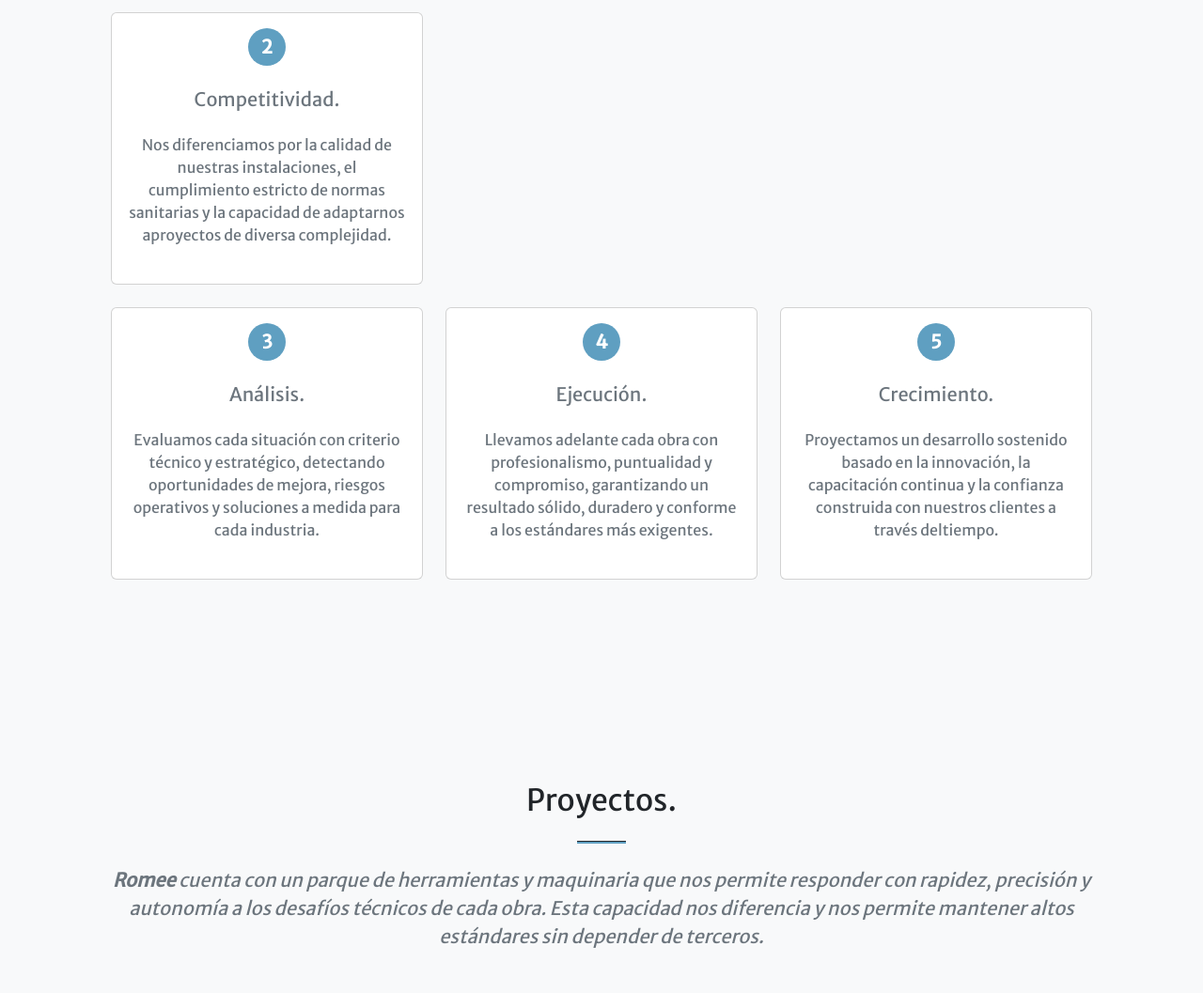
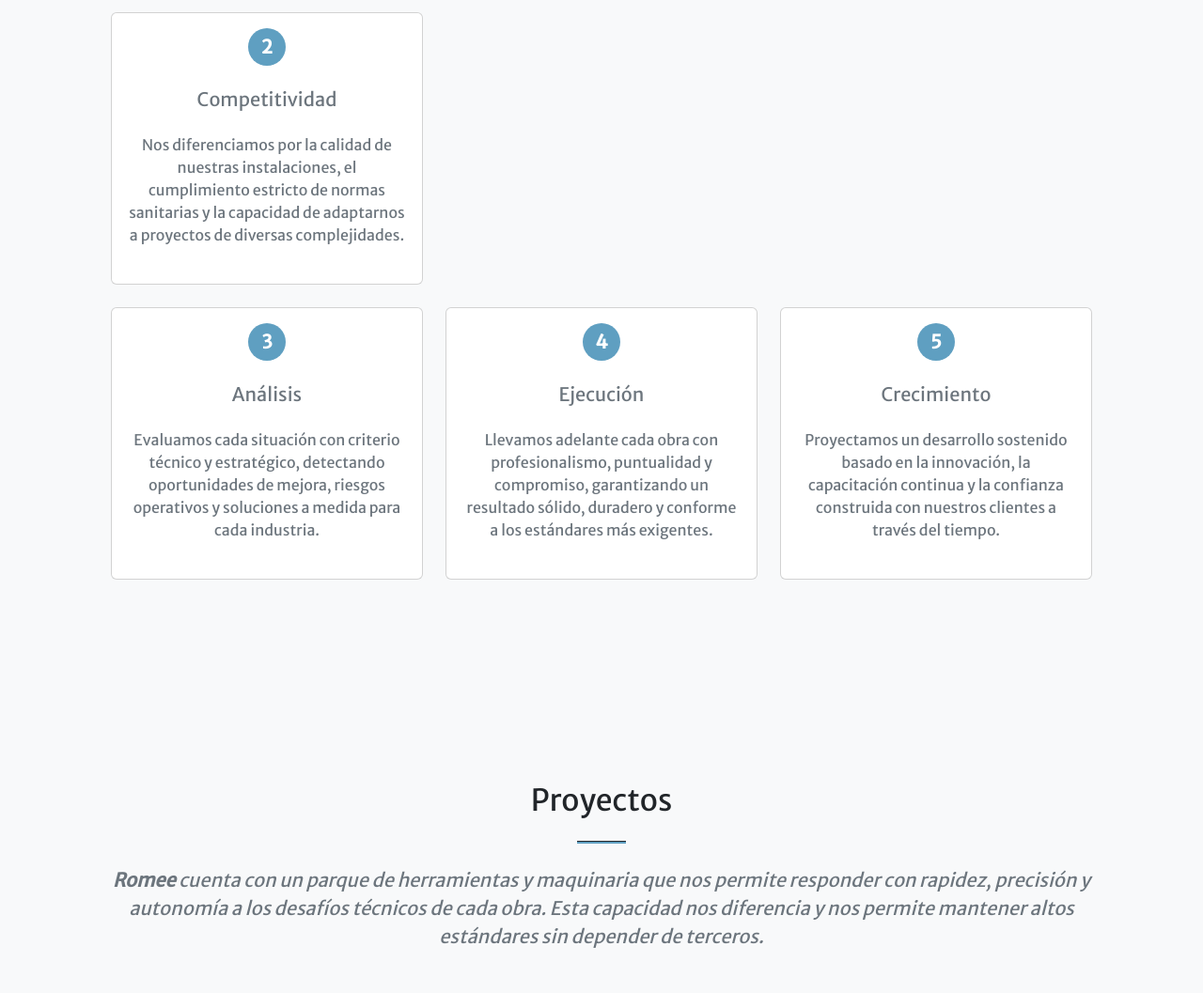
Before and after one commit to igsefi/Romee, a PHP site: page /phpmailer/ in a window 1280 px wide. Shown: the part 4402-5459 px from the top of the page at 94% size. Run offline with PHP 8.4, Linux system fonts and the light colour scheme; some libraries are stand-ins or nearby versions.

Commit message:
correcciones en textos

```diff
--- a/index.php
+++ b/index.php
@@ -56,7 +56,7 @@
         <section class="page-section bg-primary-grey-romee" id="contacto_view">
             <div class="container px-4 px-lg-5">
 
-                <h2 class="text-white text-center mt-0">Contacto.</h2>
+                <h2 class="text-white text-center mt-0">Contacto</h2>
                 <hr class="divider" />
                 <br>
 
--- a/pages/inicio_view.php
+++ b/pages/inicio_view.php
@@ -17,7 +17,7 @@
                 <ul class="list-info-romee fs-5 fst-italic" data-aos="zoom-in" data-aos-duration="800" data-aos-delay="400">
                     <li>Especialización en montaje industrial y soldaduras sanitarias.</li>
                     <li>Enfoque en industrias alimenticia, farmacéutica y biotecnología.</li>
-                    <li> Principales valores: Colaboración, Excelencia, Integridad, Innovación</li>
+                    <li> Nuestros valores: Colaboración, Excelencia, Integridad, Innovación.</li>
                 </ul>
                 <a class="btn btn-primary btn-xl" href="#contacto_view" data-aos="zoom-in" data-aos-duration="800" data-aos-delay="800">Solicitá una cotización</a>
             </div>
--- a/pages/nosotros_view.php
+++ b/pages/nosotros_view.php
@@ -1,6 +1,6 @@
 <section class="page-section bg-primary-grey-romee" id="sobre_nosotros">
     <div class="container px-4 px-lg-5">
-        <h2 class="text-white text-center mt-0">Sobre nosotros.</h2>
+        <h2 class="text-white text-center mt-0">Sobre nosotros</h2>
         <hr class="divider" />
 
         <br>
@@ -48,7 +48,7 @@
 
 <section class="page-section">
     <div class="container px-4 px-lg-5">
-        <h2 class="text-center mt-0">Nuestros Valores.</h2>
+        <h2 class="text-center mt-0">Nuestros Valores</h2>
         <hr class="divider" />
 
         <div class="row mb-5">
--- a/pages/proyectos_clientes_view.php
+++ b/pages/proyectos_clientes_view.php
@@ -1,6 +1,6 @@
 <section class="page-section" id="proyectos_view">
     <div class="container px-4 px-lg-5">
-        <h2 class="text-center mt-0">Proyectos.</h2>
+        <h2 class="text-center mt-0">Proyectos</h2>
         <hr class="divider divider" />
 
         <p class="text-center fs-5 mb-5 fst-italic text-muted" data-aos="fade-up">
@@ -200,7 +200,7 @@
 <section class="page-section" id="clientes_view">
     <div class="container px-4 px-lg-5">
 
-        <h2 class="text-center mt-0">Clientes.</h2>
+        <h2 class="text-center mt-0">Clientes</h2>
         <hr class="divider divider" />
 
         <div class="row">
--- a/pages/servicios_view.php
+++ b/pages/servicios_view.php
@@ -5,7 +5,7 @@
             </div>
         </div> -->
 
-        <h2 class="text-white text-center mt-0">Servicios.</h2>
+        <h2 class="text-white text-center mt-0">Servicios</h2>
         <hr class="divider divider" />
 
         <div class="row">
@@ -60,7 +60,7 @@
 
 <section class="page-section" id="metodologia_view">
     <div class="container px-4 px-lg-5">
-        <h2 class="text-center mt-0">Metodología de trabajo.</h2>
+        <h2 class="text-center mt-0">Metodología de trabajo </h2>
         <hr class="divider divider" />
 
 
@@ -114,7 +114,7 @@
     <div class="container px-4 px-lg-5">
 
         <!-- Estrategias -->
-        <h2 class="text-center"> Estrategias.</h2>
+        <h2 class="text-center"> Estrategias </h2>
         <hr class="divider divider" />
 
 
@@ -126,7 +126,7 @@
                     <div class="card-body text-muted text-center">
                         <div class="step-circle mx-auto mb-4">1</div>
                         <div>
-                            <h5 class="mb-4">Planificación.</h5>
+                            <h5 class="mb-4">Planificación</h5>
                             <p class="mb-4">Definimos cada proyecto
                             con una planificación precisa,
                             ajustada a los requerimientos
@@ -141,13 +141,13 @@
                     <div class="card-body text-muted text-center">
                         <div class="step-circle mx-auto mb-4">2</div>
                         <div>
-                            <h5 class="mb-4">Competitividad.</h5>
+                            <h5 class="mb-4">Competitividad</h5>
                             <p class="mb-4">Nos diferenciamos por la calidad
                             de nuestras instalaciones, el
                             cumplimiento estricto de normas
                             sanitarias y la capacidad de
-                            adaptarnos aproyectos de diversa
-                            complejidad.</p>
+                            adaptarnos a proyectos de diversas
+                            complejidades.</p>
                         </div>
                     </div>
                 </div>
@@ -169,7 +169,7 @@
                     <div class="card-body text-muted text-center">
                         <div class="step-circle mx-auto mb-4">3</div>
                         <div>
-                            <h5 class="mb-4">Análisis.</h5>
+                            <h5 class="mb-4">Análisis</h5>
                             <p class="mb-4">Evaluamos cada situación con
                             criterio técnico y estratégico,
                             detectando oportunidades de mejora,
@@ -186,7 +186,7 @@
                     <div class="card-body text-muted text-center">
                         <div class="step-circle mx-auto mb-4">4</div>
                         <div>
-                            <h5 class="mb-4">Ejecución.</h5>
+                            <h5 class="mb-4">Ejecución</h5>
                             <p class="mb-4"> Llevamos adelante cada obra con
                             profesionalismo, puntualidad
                             y compromiso, garantizando
@@ -204,12 +204,12 @@
                     <div class="card-body text-muted text-center">
                         <div class="step-circle mx-auto mb-4">5</div>
                         <div>
-                            <h5 class="mb-4">Crecimiento.</h5>
+                            <h5 class="mb-4">Crecimiento</h5>
                             <p class="mb-4">Proyectamos un desarrollo
                             sostenido basado en la innovación,
                             la capacitación continua y la confianza
                             construida con nuestros clientes
-                            a través deltiempo.</p>
+                            a través del tiempo.</p>
                         </div>
                     </div>
                 </div>
@@ -236,7 +236,7 @@
                     <div class="card-body text-muted text-center">
                         <div class="step-circle mx-auto mb-4">1</div>
                         <div>
-                            <h5 class="mb-4">Planificación.</h5>
+                            <h5 class="mb-4">Planificación</h5>
                             <p class="mb-4">Definimos cada proyecto
                             con una planificación precisa,
                             ajustada a los requerimientos
@@ -254,13 +254,13 @@
                     <div class="card-body text-muted text-center">
                         <div class="step-circle mx-auto mb-4">2</div>
                         <div>
-                            <h5 class="mb-4">Competitividad.</h5>
+                            <h5 class="mb-4">Competitividad</h5>
                             <p class="mb-4">Nos diferenciamos por la calidad
                             de nuestras instalaciones, el
                             cumplimiento estricto de normas
                             sanitarias y la capacidad de
-                            adaptarnos aproyectos de diversa
-                            complejidad.</p>
+                            adaptarnos a proyectos de diversas
+                            complejidades.</p>
                         </div>
                     </div>
                 </div>
@@ -272,7 +272,7 @@
                     <div class="card-body text-muted text-center">
                         <div class="step-circle mx-auto mb-4">3</div>
                         <div>
-                            <h5 class="mb-4">Análisis.</h5>
+                            <h5 class="mb-4">Análisis</h5>
                             <p class="mb-4">Evaluamos cada situación con
                             criterio técnico y estratégico,
                             detectando oportunidades de mejora,
@@ -289,7 +289,7 @@
                     <div class="card-body text-muted text-center">
                         <div class="step-circle mx-auto mb-4">4</div>
                         <div>
-                            <h5 class="mb-4">Ejecución.</h5>
+                            <h5 class="mb-4">Ejecución</h5>
                             <p class="mb-4"> Llevamos adelante cada obra con
                             profesionalismo, puntualidad
                             y compromiso, garantizando
@@ -307,12 +307,12 @@
                     <div class="card-body text-muted text-center">
                         <div class="step-circle mx-auto mb-4">5</div>
                         <div>
-                            <h5 class="mb-4">Crecimiento.</h5>
+                            <h5 class="mb-4">Crecimiento</h5>
                             <p class="mb-4">Proyectamos un desarrollo
                             sostenido basado en la innovación,
                             la capacitación continua y la confianza
                             construida con nuestros clientes
-                            a través deltiempo.</p>
+                            a través del tiempo.</p>
                         </div>
                     </div>
                 </div>
```
